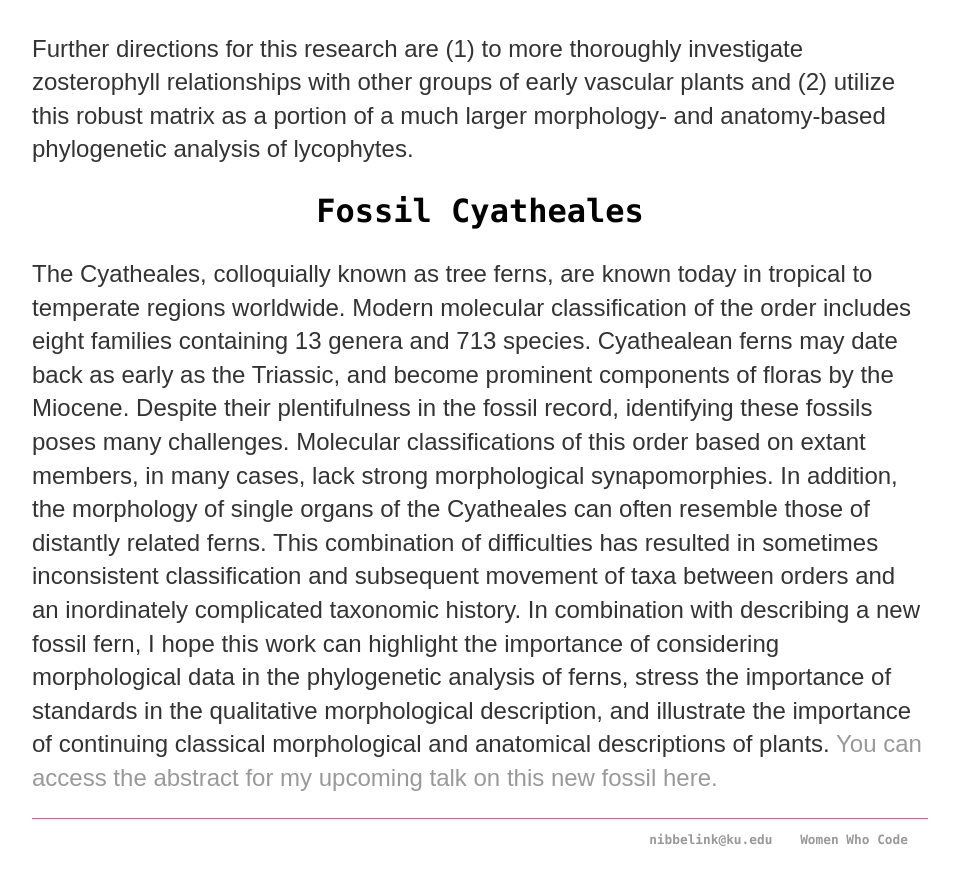
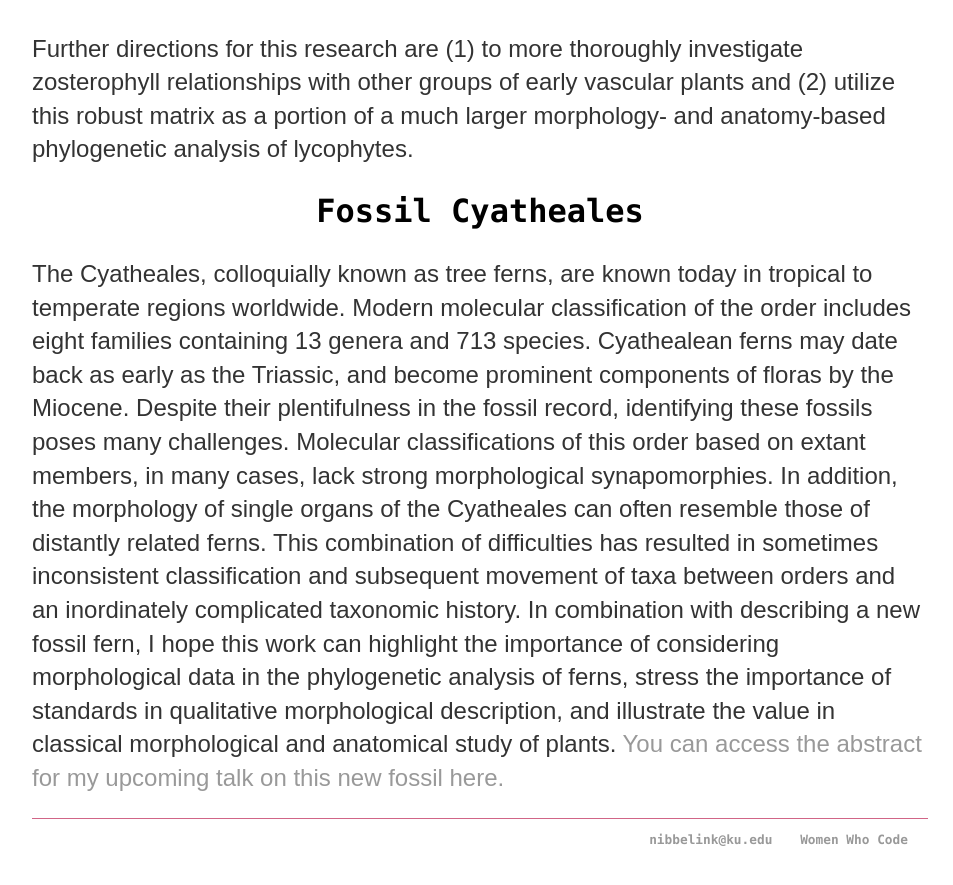
Before and after one commit to megannibbs/megannibbelink.github.io, a Jekyll site: the page built from pubs/index.html, in a window 1280 px wide and 900 px high, scrolled down 1118 px. Shown: the top 885 px of the window, without its empty margins (160-1113 px from the left). Built offline with Jekyll 4.4.1, drawn with Linux system fonts in a browser that asks for light colours.

Commit message:
Update index.html

```diff
--- a/pubs/index.html
+++ b/pubs/index.html
@@ -27,7 +27,7 @@ title: Meg Nibbelink | Research
 		In addition, the morphology of single organs of the Cyatheales can often resemble those of distantly related ferns.
 		This combination of difficulties has resulted in sometimes inconsistent classification and subsequent movement of taxa between orders and
 		an inordinately complicated taxonomic history. In combination with describing a new fossil fern, I hope this work can highlight the
-		importance of considering morphological data in the phylogenetic analysis of ferns, stress the importance of standards in the qualitative
-		morphological description, and illustrate the importance of continuing classical morphological and anatomical descriptions of plants.
+		importance of considering morphological data in the phylogenetic analysis of ferns, stress the importance of standards in qualitative
+		morphological description, and illustrate the value in classical morphological and anatomical study of plants.
 		<a href="https://botanyconference.org/engine/search/index.php?func=detail&aid=743">You can access the abstract for my upcoming talk on this new fossil here.</a></p>
 </div><!-- /.blurb -->
```
